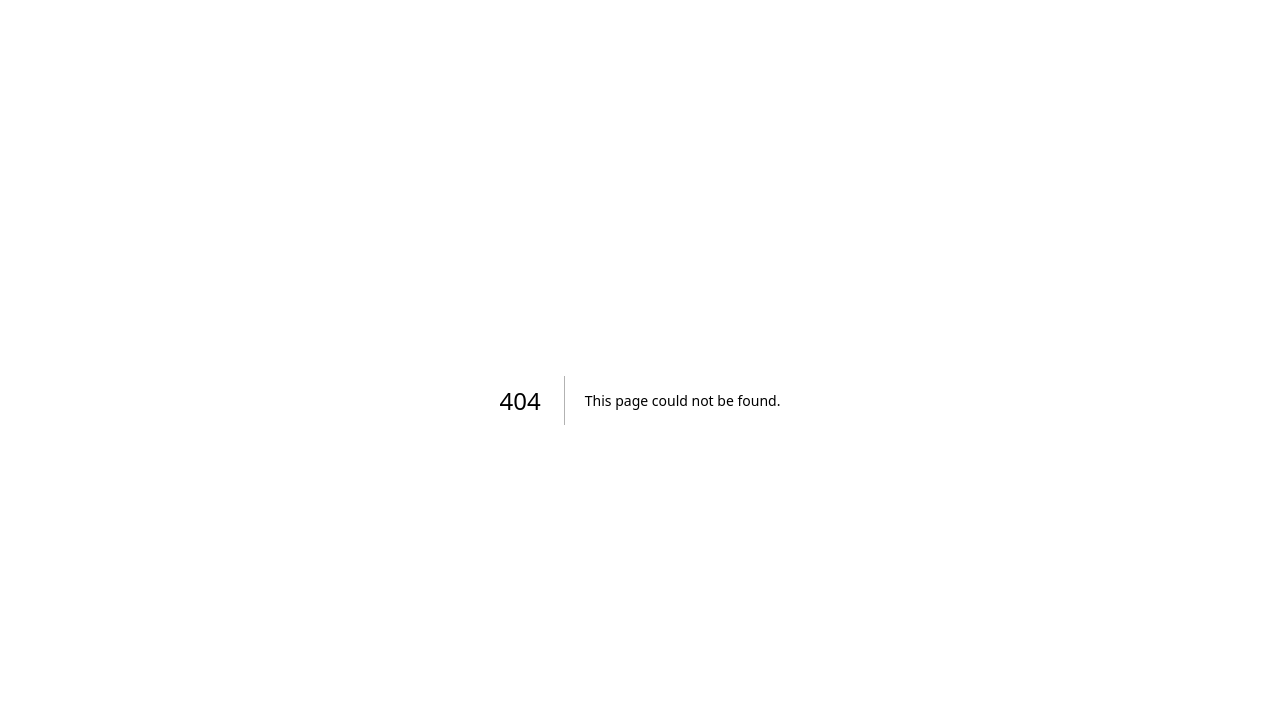
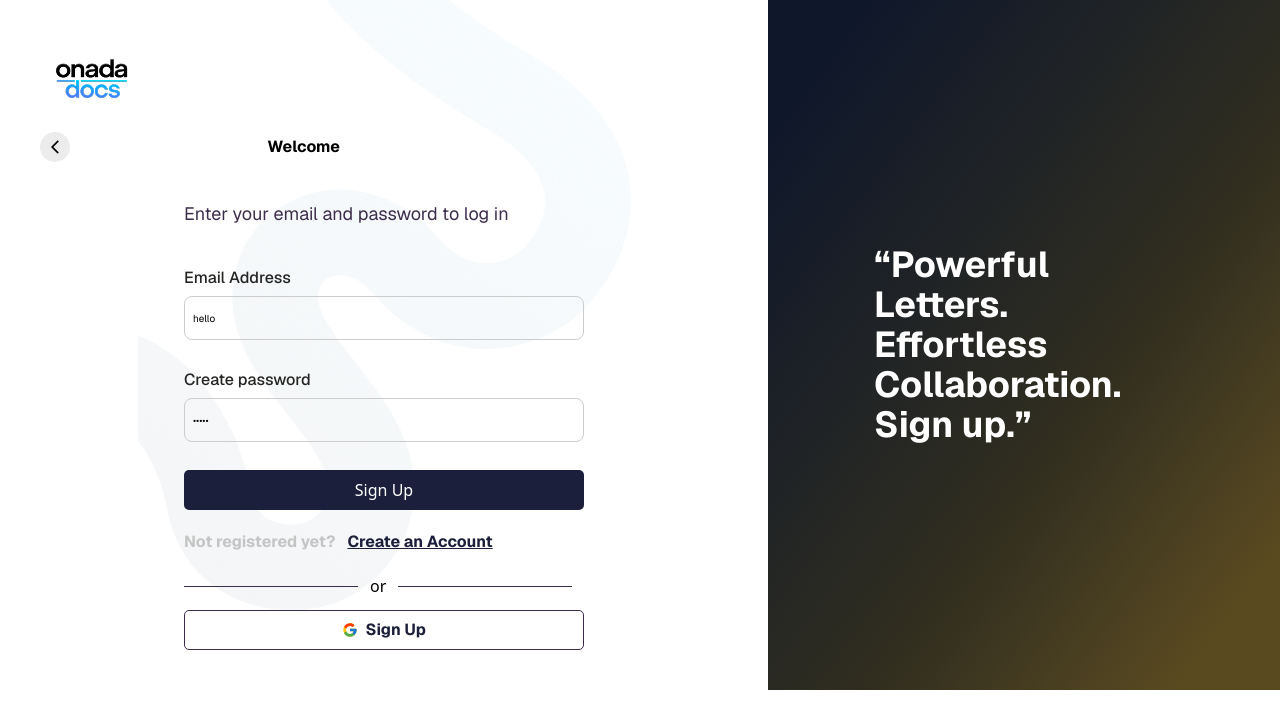
Before and after one commit to Bello2609/Onada-Doc, a Next.js app: page /login in a window 1280 px wide. Before the commit this address had no page. Shown: the top 728 px of the page. Built offline with nearby package versions, Linux system fonts and the light colour scheme.

Commit message:
:art: implemented smooth scroll

```diff
--- a/app/layout.tsx
+++ b/app/layout.tsx
@@ -23,7 +23,7 @@ export default function RootLayout({
   children: React.ReactNode;
 }>) {
   return (
-    <html lang="en">
+    <html lang="en" className="scroll-smooth">
       <body
         className={`${geistSans.variable} ${geistMono.variable} antialiased`}
       >
--- /dev/null
+++ b/app/login/page.tsx
@@ -0,0 +1,72 @@
+"use client";
+import Image from "next/image";
+import Link from "next/link";
+import { MdArrowBackIosNew } from "react-icons/md";
+import FormInput from "@/components/FormInput/FormInput";
+import { FcGoogle } from "react-icons/fc";
+const Login = ()=>{
+    return(
+        <>
+        <div className="flex w-full h-fit">
+            <div className="flex flex-col w-[60%] h-fit bg-[url('/Stroke.png')] bg-no-repeat bg-center bg-contain p-10">
+                <Image
+                    src="/onada.png"
+                    alt="onada docs"
+                    width={104}
+                    height={104}
+                />
+                <div className="flex justify-between w-[300px] items-center">
+                    <p className="flex items-center justify-center bg-[#ECECEC] w-[30px] h-[30px] rounded-full"><MdArrowBackIosNew /></p>
+                    <p className="font-sans font-bold">Welcome</p>
+                </div>
+                <form className="flex flex-col items-center mt-10 w-full">
+
+                    <div className="w-[400px]">
+                        <div className="font-sans font-normal text-[#3D2D4C] text-lg/6  mb-[40px] ">
+                        <p>Enter your email and password to log in</p>
+                    </div>
+                        <FormInput
+                            label="Email Address"
+                            onChange={()=> {console.log("hello")}}
+                            value="hello" type="email"
+                            placeholder="Email Address"
+                            name="email address"
+                        />
+                        <FormInput
+                            label="Create password"
+                            onChange={()=> {console.log("hello")}}
+                            value="hello"
+                            type="password"
+                            placeholder="******"
+                            name="password"
+                        />
+
+                         <button type="submit" className="bg-[#1B1F3B] text-[#fff] w-[400px] h-[40px] rounded-[5px]">Sign Up</button>
+                         <div className="flex mt-5">
+                            <p className="font-sans font-bold text-base text-[#C4C4C4]">Not registered yet?</p>
+                            <Link href="/register" className="font-sans font-bold text-base underline text-[#1B1F3B] ml-3">Create an Account</Link>
+                         </div>
+                         <div className="flex items-center mt-5 mb-3">
+                            <div className="w-[174px] h-[1px] bg-[#3D2D4C]"></div>
+                            <p className="mx-3">or</p>
+                            <div className="w-[174px] h-[1px] bg-[#3D2D4C]"></div>
+                         </div>
+                          <button type="submit" className="flex items-center justify-center font-sans font-bold bg-[#fff] text-[#1B1F3B] w-[400px] h-[40px] rounded-[5px] border-1 border-[#3D2D4C]">
+                            <FcGoogle />&nbsp;
+                            Sign Up
+                        </button>
+                    </div>
+
+                </form>
+            </div>
+            <div className="flex justify-center  items-center  w-[40%] max-h-[900vh] bg-linear-to-br from-[#0f172a] from-10% via-[#312e1f] via-60% to-[#5a4a20] to-90%">
+                <h3 className="font-sans font-bold w-[300px] text-4xl text-[#fff]">
+                    “Powerful Letters. Effortless Collaboration. Sign up.”
+                </h3>
+            </div>
+        </div>
+
+        </>
+    );
+}
+export default Login;
--- a/app/page.tsx
+++ b/app/page.tsx
@@ -125,7 +125,7 @@ const Home =()=> {
         </div>
         {/* banner ended */}
         {/* our features started */}
-        <div className="flex flex-col items-center px-16 font-semibold text-4xl bg-[#183B560D] py-10">
+        <div id="features" className="flex flex-col items-center px-16 font-semibold text-4xl bg-[#183B560D] py-10">
           <h4 className="text-[#1B1F3B]">Our Features</h4>
           <div className="grid grid-cols-3 gap-16 w-fit mt-10">
             <div className="flex flex-col items-center w-[300px] h-[248px] rounded-[20px] bg-[#fff] p-5 shadow-xl shadow-[#1B1F3B]/25">
@@ -169,7 +169,7 @@ const Home =()=> {
         </div>
         {/* our features ends */}
         {/* offer started */}
-        <div className="flex flex-col items-center bg-[#183B560D] py-16">
+        <div id="pricing" className="flex flex-col items-center bg-[#183B560D] py-16">
           <div className="flex flex-col items-center text-center">
             <p className={`${worksans.className} font-semibold flex-wrap text-4xl text-[#1B1F3B] w-[648px]`}>We offer great <span className="text-[#FFC700]">price</span> plan for the OnadaDocs</p>
           </div>
@@ -221,7 +221,7 @@ const Home =()=> {
         </div>
         {/* offers ended */}
         {/* what our client are saying start */}
-        <div className="flex flex-col items-center bg-[#183B560D] py-16">
+        <div id="testimony" className="flex flex-col items-center bg-[#183B560D] py-16">
           <p className="font-sans font-semibold text-4xl">What Our Clients Say About Us</p>
           <div className="flex cursor-pointer ">
             <p className="text-4xl text-[#525252]"><MdOutlineKeyboardArrowLeft /></p>
--- a/app/register/page.tsx
+++ b/app/register/page.tsx
@@ -1,12 +1,13 @@
 "use client";
 import Image from "next/image";
+import Link from "next/link";
 import { MdArrowBackIosNew } from "react-icons/md";
 import FormInput from "@/components/FormInput/FormInput";
 import FormNumber from "@/components/FormNumber/FormNumber";
 const Register = ()=>{
     return(
         <>
-        <div className="flex w-full h-[100vh]">
+        <div className="flex w-full h-fit">
             <div className="flex flex-col w-[60%] h-fit bg-[url('/Stroke.png')] bg-no-repeat bg-center bg-contain p-10">
                 <Image src="/onada.png" alt="onada docs" width={104} height={104} />
                 <div className="flex justify-between w-[300px] items-center">
@@ -15,25 +16,56 @@ const Register = ()=>{
                 </div>
                 <form className="flex justify-center mt-10 w-full">
                     <div className="w-[400px]">
-                        <FormInput label="Full name" type="text" placeholder="Enter name" name="Full name" />
-                        <FormInput label="Email Address" type="email" placeholder="Email Address" name="email address" />
-                        <FormNumber label="Phone number" value="+2348069573501" onChange={()=>{console.log("hello")}} />
-                        <FormInput label="Create password" type="password" placeholder="******" name="password" />
+                        <FormInput
+                            label="Full name"
+                            onChange={()=> {console.log("hello")}}
+                            value="hello"
+                            type="text"
+                            placeholder="Enter name"
+                            name="Full name"
+                         />
+                        <FormInput
+                            label="Email Address"
+                            onChange={()=> {console.log("hello")}}
+                            value="hello"
+                            type="email"
+                            placeholder="Email Address"
+                            name="email address"
+                         />
+                        <FormNumber
+                            label="Phone number"
+                            value="+2348069573501"
+                            onChange={()=>{console.log("hello")}}
+                         />
+                        <FormInput
+                            label="Create password"
+                            onChange={()=> {console.log("hello")}}
+                            value="hello"
+                            type="password"
+                            placeholder="******"
+                            name="password"
+                        />
                         <div className="font-sans font-normal text-[#CCCCCC] text-xs/6 mt-[-12px] mb-[20px] ">
                             <p>Password must contain a minimum of 8 characters</p>
                             <p>Password must contain at least one symbol e.g. @, !</p>
                         </div>
-                        <FormInput label="Location(optional)" type="text" placeholder="select location" name="location" />
+                        <FormInput
+                            label="Location(optional)"
+                            onChange={()=> {console.log("hello")}}
+                            value="hello"
+                            type="text"
+                            placeholder="select location"
+                            name="location" />
                          <button type="submit" className="bg-[#1B1F3B] text-[#fff] w-[400px] h-[40px] rounded-[5px]">Sign Up</button>
                          <div className="flex mt-5">
                             <p className="font-sans font-bold text-base text-[#C4C4C4]">Already a user?</p>
-                            <p className="font-sans font-bold text-base underline text-[#1B1F3B] ml-3">Login</p>
+                            <Link href="/login" className="font-sans font-bold text-base underline text-[#1B1F3B] ml-3">Login</Link>
                          </div>
                     </div>
 
                 </form>
             </div>
-            <div className="flex justify-center  items-center  w-[40%] h-[800px] bg-linear-to-br from-[#0f172a] from-10% via-[#312e1f] via-60% to-[#5a4a20] to-90%">
+            <div className="flex justify-center  items-center  w-[40%] max-h-[900vh] bg-linear-to-br from-[#0f172a] from-10% via-[#312e1f] via-60% to-[#5a4a20] to-90%">
                 <h3 className="font-sans font-bold w-[300px] text-4xl text-[#fff]">
                     “Powerful Letters. Effortless Collaboration. Sign up.”
                 </h3>
--- a/components/Navbar/Navbar.tsx
+++ b/components/Navbar/Navbar.tsx
@@ -12,7 +12,7 @@ const Navbar = ()=>{
             <div className={`flex justify-between items-center px-16  ${worksans.className}`}>
                 <Image src="/onada.png" alt="onada docs" width={104} height={104} />
                 <nav className="flex justify-evenly font-sans font-medium text-sm text-[#000] w-[500px]">
-                    <Link href="#home">Home</Link>
+                    <Link href="/">Home</Link>
                     <Link href="#features">Features</Link>
                     <Link href="#pricing">Pricing Plans</Link>
                     <Link href="#testimony">Testimonial</Link>
```
